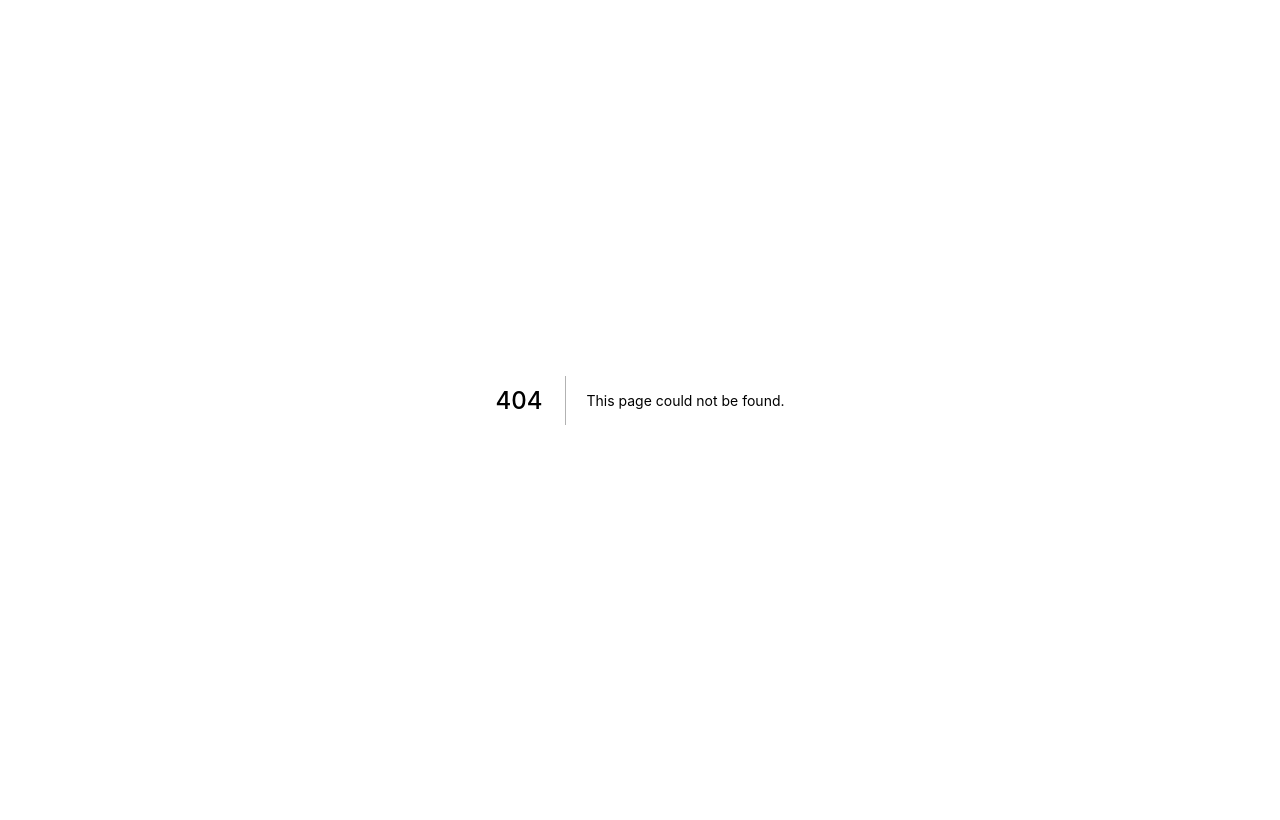
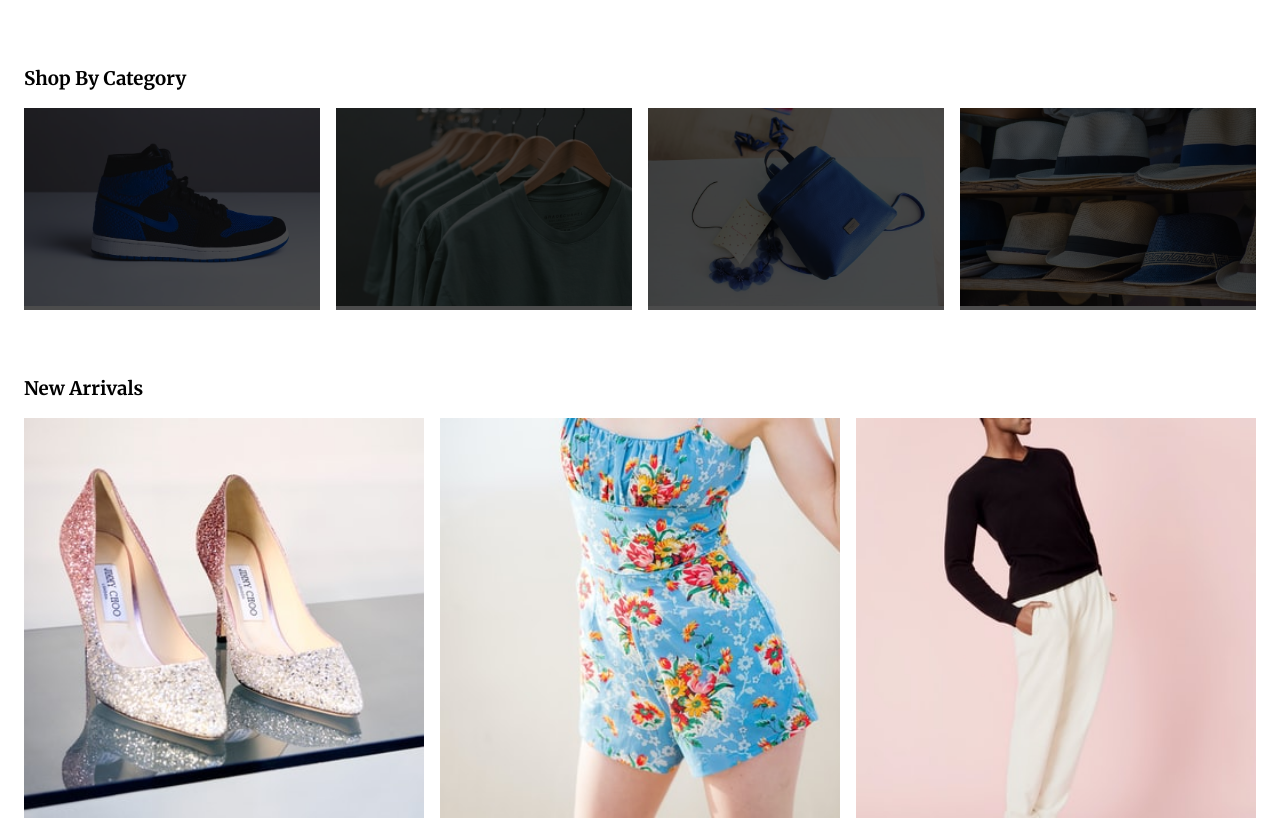
Before and after one commit to ekiira/shop-hers, a Next.js app: page /shop/newin in a window 1280 px wide. Before the commit this address had no page. Shown: the top 820 px of the page. Built offline with nearby package versions, Linux system fonts and the light colour scheme.

Commit message:
newin page

```diff
--- a/pages/_app.js
+++ b/pages/_app.js
@@ -1,4 +1,5 @@
 import "../styles/globals.scss";
+import '../styles/styles.scss';
 
 function MyApp({ Component, pageProps }) {
   return <Component {...pageProps} />;
--- a/pages/index.js
+++ b/pages/index.js
@@ -58,7 +58,7 @@ const Landing = () => {
         </Typography>
       </div>
       <div className={styles.bto}>
-        <Link href="/">
+        <Link href="/shop/newin">
           <Button>Shop</Button>
         </Link>
       </div>
--- a/pages/newin.js
+++ b/pages/shop/newin.js
@@ -1,5 +1,5 @@
 import React from "react";
-import { Link } from "react-router-dom";
+import Link from "next/link";
 
 import Container from "@material-ui/core/Container";
 import Button from "@material-ui/core/Button";
@@ -8,33 +8,9 @@ import CardHeader from "@material-ui/core/CardHeader";
 import Grid from "@material-ui/core/Grid";
 import Typography from "@material-ui/core/Typography";
 
-// images
-import sh1 from "../../assets/shoes/airforce.jpeg";
-import sh2 from "../../assets/shoes/heel4.jpeg";
-
-import cl1 from "../../assets/clothing/shirt1.jpeg";
-import cl2 from "../../assets/clothing/cl4.jpeg";
-import cl3 from "../../assets/clothing/cl3.jpeg";
-
-import Hat1 from "../../assets/hats/hat3.jpeg";
-
-import Bg1 from "../../assets/bags/bag1.jpeg";
-
-import gft1 from "../../assets/gifts/gift1.jpeg";
-import gft2 from "../../assets/gifts/gift2.jpeg";
-import gft3 from "../../assets/gifts/gift3.jpeg";
-import gft4 from "../../assets/gifts/gift4.jpeg";
-
-import sdress from "../../assets/sales/sdress.jpeg";
-import sshoe from "../../assets/sales/sshoe.jpeg";
-import scoat from "../../assets/sales/scoat.jpeg";
-import strouser from "../../assets/sales/strouser.jpeg";
-import sbag from "../../assets/sales/sbag.jpeg";
-import shat from "../../assets/sales/shat.jpeg";
-
 // style
-import "./newIn.scss";
-import "../../base-styles/styles.scss";
+import styles from "../../styles/newIn.module.scss";
+// import "../../base-styles/styles.scss";
 
 const NewIn = () => {
   return (
@@ -43,48 +19,48 @@ const NewIn = () => {
         <h3 className="fweight-bold pb0">Shop By Category</h3>
         <Grid container spacing={2}>
           <Grid item xs={6} md={3} className="pt4">
-            <div className="category-content">
-              <Link to="/shop/shoes">
-                <div className="image-overlay"></div>
+            <div className={styles.category_content}>
+              <Link href="/shop/shoes">
+                <div className={styles.image_overlay}></div>
               </Link>
-              <img src={sh1} className="img-resp" alt="shoe" />
-              <div className="category-details fadeIn-top">
+              <img src="/images/shoes/airforce.jpeg" className="img-resp" alt="shoe" />
+              <div className={`${styles.category_details} ${styles.fadeIn_top}`}>
                 <p>Shop Shoes</p>
               </div>
             </div>
           </Grid>
 
           <Grid item xs={6} md={3} className="pt4">
-            <div className="category-content">
-              <Link to="/shop/clothing">
-                <div className="image-overlay"></div>
+            <div className={styles.category_content}>
+              <Link href="/shop/clothing">
+                <div className={styles.image_overlay}></div>
               </Link>
-              <img src={cl1} className="img-resp" alt="cloth" />
-              <div className="category-details fadeIn-top">
+              <img src="/images/clothing/shirt1.jpeg" className="img-resp" alt="cloth" />
+              <div className={`${styles.category_details} ${styles.fadeIn_top}`}>
                 <p>Shop Clothing</p>
               </div>
             </div>
           </Grid>
 
           <Grid item xs={6} md={3} className="pt4">
-            <div className="category-content">
-              <Link to="/shop/bags">
-                <div className="image-overlay"></div>
+            <div className={styles.category_content}>
+              <Link href="/shop/bags">
+                <div className={styles.image_overlay}></div>
               </Link>
-              <img src={Bg1} className="img-resp" alt="bag" />
-              <div className="category-details fadeIn-top">
+              <img src="/images/bags/bag1.jpeg" className="img-resp" alt="bag" />
+              <div className={`${styles.category_details} ${styles.fadeIn_top}`}>
                 <p>Shop Bags</p>
               </div>
             </div>
           </Grid>
 
           <Grid item xs={6} md={3} className="pt4">
-            <div className="category-content">
-              <Link to="/shop/hats">
-                <div className="image-overlay"></div>
+            <div className={styles.category_content}>
+              <Link href="/shop/hats">
+                <div className={styles.image_overlay}></div>
               </Link>
-              <img src={Hat1} className="img-resp" alt="hat" />
-              <div className="category-details fadeIn-top">
+              <img src='/images/hats/hat3.jpeg' className="img-resp" alt="hat" />
+              <div className={`${styles.category_details} ${styles.fadeIn_top}`}>
                 <p>Shop Hats</p>
               </div>
             </div>
@@ -95,87 +71,87 @@ const NewIn = () => {
         <h3 className="fweight-bold pb0">New Arrivals</h3>
         <Grid container spacing={2}>
           <Grid item xs={4} className="pt4">
-            <img src={sh2} className="img-resp" alt="shoe" />
+            <img src='/images/shoes/heel4.jpeg' className="img-resp" alt="shoe" />
           </Grid>
 
           <Grid item xs={4} className="pt4">
-            <img src={cl3} className="img-resp" alt="cloth" />
+            <img src='/images/clothing/cl3.jpeg' className="img-resp" alt="cloth" />
           </Grid>
 
           <Grid item xs={4} className="pt4">
-            <img src={cl2} className="img-resp" alt="cloth" />
+            <img src='/images/clothing/cl4.jpeg' className="img-resp" alt="cloth" />
           </Grid>
         </Grid>
       </Container>
 
       <div className="pt5 pb5">
-        <div className="sales">
-          <div className="overlay pt5 pb5">
+        <div className={styles.sales}>
+          <div className={`${styles.overlay} pt5 pb5`}>
             <Container fixed>
-              <div className="sales-s">
-                <p className="sales-head center p3 mb0">SALES SALES SALES</p>
+              <div className={`${styles.sales_s}`}>
+                <p className={`${styles.sales_head} center p3 mb0`}>SALES SALES SALES</p>
                 <Grid container spacing={2}>
                   <Grid item xs={6} md={2} className="pt4 pb4">
                     <Card>
-                      <img className="img-resp" src={sdress} alt="dress" />
+                      <img className="img-resp" src='/images/sales/sdress.jpeg' alt="dress" />
 
                       <CardHeader
                         title="Dresses"
-                        className="mb0 p3 center sales-title"
+                        className={`mb0 p3 center ${styles.sales_title}`}
                       />
                     </Card>
                   </Grid>
 
                   <Grid item xs={6} md={2} className="pt4 pb4">
                     <Card>
-                      <img className="img-resp" src={sshoe} alt="shoe" />
+                      <img className="img-resp" src='/images/sales/sshoe.jpeg' alt="shoe" />
 
                       <CardHeader
                         title="Shoes"
-                        className="mb0 p3 center sales-title"
+                        className={`mb0 p3 center ${styles.sales_title}`}
                       />
                     </Card>
                   </Grid>
                   <Grid item xs={6} md={2} className="pt4 pb4">
                     <Card>
-                      <img className="img-resp" src={scoat} alt="coat" />
+                      <img className="img-resp" src='/images/sales/scoat.jpeg' alt="coat" />
 
                       <CardHeader
                         title="Coats"
-                        className="mb0 p3 center sales-title"
+                        className={`mb0 p3 center ${styles.sales_title}`}
                       />
                     </Card>
                   </Grid>
 
                   <Grid item xs={6} md={2} className="pt4 pb4">
                     <Card>
-                      <img className="img-resp" src={strouser} alt="Trouser" />
+                      <img className="img-resp" src='/images/sales/strouser.jpeg' alt="Trouser" />
 
                       <CardHeader
                         title="Trousers"
-                        className="mb0 p3 center sales-title"
+                        className={`mb0 p3 center ${styles.sales_title}`}
                       />
                     </Card>
                   </Grid>
 
                   <Grid item xs={6} md={2} className="pt4 pb4">
                     <Card>
-                      <img className="img-resp" src={sbag} alt="Bag" />
+                      <img className="img-resp" src='/images/sales/sbag.jpeg' alt="Bag" />
 
                       <CardHeader
                         title="Bags"
-                        className="mb0 p3 center sales-title"
+                        className={`mb0 p3 center ${styles.sales_title}`}
                       />
                     </Card>
                   </Grid>
 
                   <Grid item xs={6} md={2} className="pt4 pb4">
                     <Card>
-                      <img className="img-resp" src={shat} alt="Hat" />
+                      <img className="img-resp" src='/images/sales/shat.jpeg' alt="Hat" />
 
                       <CardHeader
                         title="Hats"
-                        className="mb0 p3 center sales-title"
+                        className={`mb0 p3 center ${styles.sales_title}`}
                       />
                     </Card>
                   </Grid>
@@ -187,13 +163,13 @@ const NewIn = () => {
       </div>
 
       <div className="pt5 pb5">
-        <div className="sport">
+        <div className={styles.sport}>
           <Container maxWidth='sm' className="pt5 pb5 auto-flex">
             <div>
-              <div className="sport-head p4 center">
-                <Typography className="sport-title mb0 " noWrap>FEELING SPORTY ?</Typography>
+              <div className={`${styles.sport_head} p4 center`}>
+                <Typography className={`${styles.sport_title} mb0`} noWrap>FEELING SPORTY ?</Typography>
                 <br />
-                <p className="sport-subtitle mb0">
+                <p className={`${styles.sport_subtitle} mb0`}>
                   Introducing our varieties of sport gears
                 </p>
                 <div className="pt3">
@@ -205,25 +181,25 @@ const NewIn = () => {
         </div>
       </div>
 
-      <div className="gift-pack pt5">
+      <div className={`${styles.gift_pack} pt5`}>
         <Container fixed>
           <h3 className="fweight-bold">Check out our Gift Packs</h3>
           <Grid container spacing={2} className="pt3">
             <Grid item xs={6} lg={3} className="pt4">
-              <img src={gft1} className="img-resp" alt="gift item" />
+              <img src='/images/gifts/gift1.jpeg' className="img-resp" alt="gift-item" />
             </Grid>
             <Grid item xs={6} lg={3} className="pt4">
-              <img src={gft2} className="img-resp" alt="gift item" />
+              <img src='/images/gifts/gift2.jpeg' className="img-resp" alt="gift-item" />
             </Grid>
             <Grid item xs={6} lg={3} className="pt4">
-              <img src={gft3} className="img-resp" alt="gift item" />
+              <img src='/images/gifts/gift3.jpeg' className="img-resp" alt="gift-item" />
             </Grid>
             <Grid item xs={6} lg={3} className="pt4">
-              <img src={gft4} className="img-resp" alt="gift item" />
+              <img src='/images/gifts/gift4.jpeg' className="img-resp" alt="gift-item" />
             </Grid>
           </Grid>
           <div className="pt3 center">
-            <Link to="#" className="gift-link">
+            <Link href="/" className={styles.gift_link}>
               View More
             </Link>
           </div>
--- a/styles/newIn.scss
+++ b/styles/newIn.module.scss
@@ -8,26 +8,26 @@
 }
 
 .sport {
-  background: url("../../assets/sport.jpeg") no-repeat;
+  background: url("/images/sport.jpeg") no-repeat;
   background-size: cover;
   background-position: center;
 }
 
-.sport-head {
+.sport_head {
   font-weight: bold;
   background-color: #ffffff;
 }
 
-.sport-title {
+.sport_title {
   font-size: 2rem !important;
 }
 
-.sport-subtitle {
+.sport_subtitle {
   font-size: 2rem;
 }
 
 .sales {
-  background: url("../../assets/wallpaper.jpeg") no-repeat;
+  background: url("/images/wallpaper.jpeg") no-repeat;
   background-size: cover;
   background-position: center;
   background-attachment: fixed;
@@ -48,35 +48,35 @@
   opacity: 0.7;
 }
 
-.sales-s {
+.sales_s {
   position: relative;
   z-index: 100;
 }
 
-.sales-head {
+.sales_head {
   font-size: 3rem;
   font-weight: bold;
   color: #ffffff;
 }
 
-.sales-title {
+.sales_title {
   font-size: 1rem !important;
 }
 
-.gift-link {
+.gift_link {
   color: #666666;
   font-size: 1.5rem;
 }
 
-.gift-link:hover {
+.gift_link:hover {
   color: #000000;
 }
 
-.category-content {
+.category_content {
   position: relative;
 }
 
-.category-content .image-overlay {
+.image_overlay {
   background: rgba(0, 0, 0, 0.7);
   position: absolute;
   height: 100%;
@@ -91,11 +91,11 @@
   transition: all 0.4s ease-in-out 0s;
 }
 
-.category-content:hover .image-overlay {
+.image_overlay {
   opacity: 1;
 }
 
-.category-details {
+.category_details {
   position: absolute;
   text-align: center;
   padding-left: 1em;
@@ -112,13 +112,13 @@
   transition: all 0.3s ease-in-out 0s;
 }
 
-.category-content:hover .category-details {
+.category_content:hover .category_details {
   top: 50%;
   left: 50%;
   opacity: 1;
 }
 
-.category-details {
+.category_details {
   color: #fff;
   font-weight: 500;
   letter-spacing: 0.15em;
@@ -126,6 +126,6 @@
   text-transform: uppercase;
 }
 
-.fadeIn-top {
+.fadeIn_top {
   top: 20%;
 }
```
